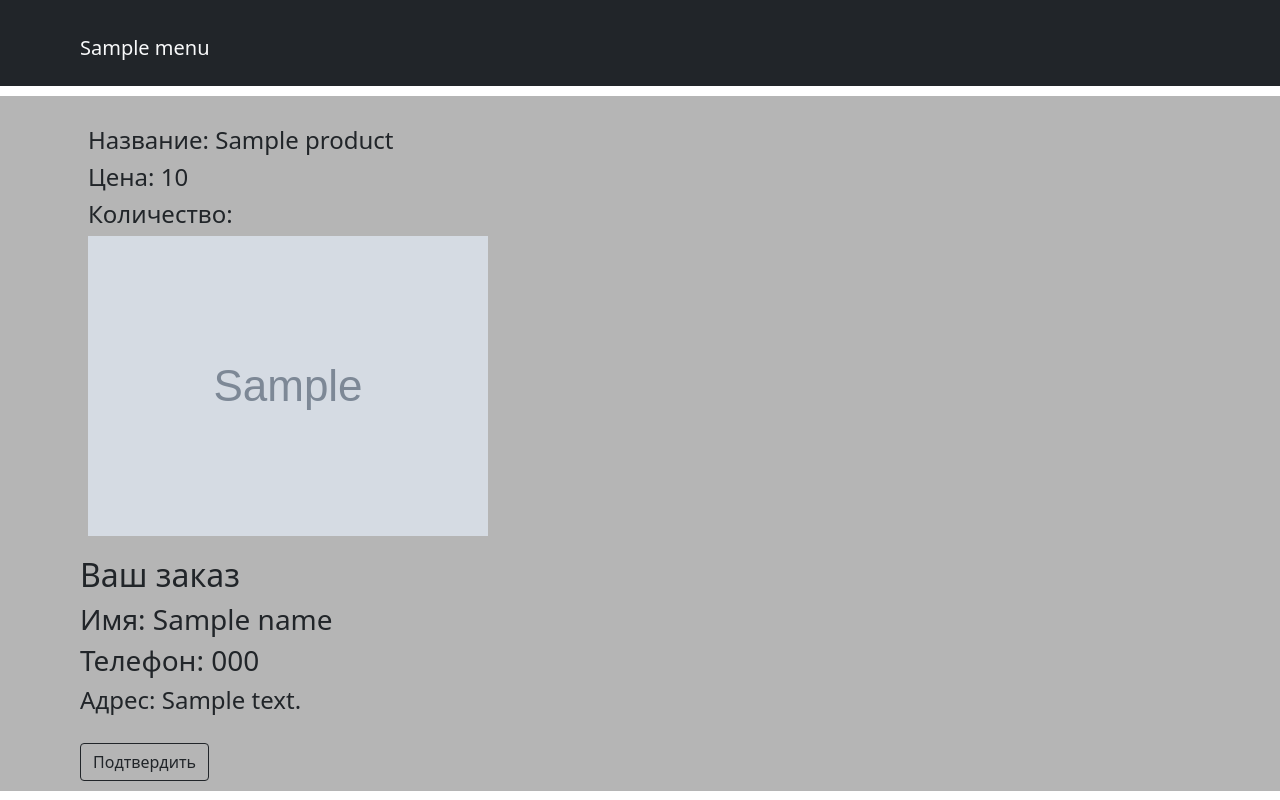
After one commit to stellspro/site_sushi, a Flask app: template templates/order.html in a window 1280 px wide. The commit adds this page. Run offline with Flask 2, Linux system fonts and the light colour scheme; tables that the repository leaves empty hold one stand-in row (values such as "Sample post"); the template is opened without the code that fills it: values that come from a table or form of the project are taken from there, most other values are stand-ins (such as "Sample title", 1, 10 or a date in 2020); grey boxes marked "Sample" are stand-in pictures; parts of the project's set-up code (start-up, migrations or seed data) failed here and were passed over.

Commit message:
add order page

```diff
--- /dev/null
+++ b/templates/order.html
@@ -0,0 +1,41 @@
+{% extends 'base.html' %}
+
+{% block title %}
+{{ title }}
+{% endblock %}
+
+{% block content %}
+
+
+
+<div class="container">
+    <div class="row align-items-start">
+        <div class="col-12" style="padding: 20px;">
+            {% for product in products %}
+
+            <h4>Название: {{ product.name }}</h4>
+            <h4>Цена: {{ product.price }}</h4>
+            <h4>Количество:</h4>
+
+            <img src="/static/img/{{ product.image }}" alt="">
+            <br>
+            {% endfor %}
+        </div>
+    </div>
+
+    <div class="row">
+        <div class="col-12">
+            <h2>Ваш заказ</h2>
+        </div>
+        <div class="col-4">
+            <div>
+                <h3>Имя: {{ name }}</h3>
+                <h3>Телефон: {{ phone }}</h3>
+                <h4>Адрес: {{ address }} </h4>
+            </div>
+            <input type="submit" class="btn btn-outline-dark" style="margin-top: 20px;" value="Подтвердить">
+        </div>
+    </div>
+
+</div>
+{% endblock %}
--- a/view.py
+++ b/view.py
@@ -2,8 +2,7 @@ from app import app, menu
 from flask import render_template, url_for, request, redirect, session
 from models import Product, Category
 
-
-list_product = []
+list_empty = []
 
 
 @app.route('/')
@@ -15,13 +14,17 @@ def index():
 @app.route('/pizza', methods=['POST', 'GET'])
 def show_pizza():
     if request.method == 'POST':
-        list_product.append(int(request.form['index']))
-        session['products'] = list_product
-        print(list_product)
-        # session['products'] = int(request.form['index'])
-        category = Category.query.filter(Category.id == 1).first()
-        pizzas = category.Products.all()
-        return render_template('pizza.html', title='Наши пиццы', pizzas=pizzas, menu=menu)
+        if 'products' not in session:
+            session['products'] = list_empty[:]
+        else:
+            list_product = session['products']
+            list_product.append(int(request.form['index']))
+            session['products'] = list_product
+            print(list_product)
+            # session['products'] = int(request.form['index'])
+            category = Category.query.filter(Category.id == 1).first()
+            pizzas = category.Products.all()
+            return render_template('pizza.html', title='Наши пиццы', pizzas=pizzas, menu=menu)
     category = Category.query.filter(Category.id == 1).first()
     pizzas = category.Products.all()
     return render_template('pizza.html', title='Наши пиццы', pizzas=pizzas, menu=menu)
@@ -30,9 +33,10 @@ def show_pizza():
 @app.route('/my_cart', methods=['POST', 'GET'])
 def my_cart():
     if request.method == 'POST':
+        list_product = session['products']
         delete_product = int(request.form['delete_product'])
+        session['products'] = list_product
         list_product.remove(delete_product)
-        session['products'] = list_product
         print(list_product)
         products_id = (session.get('products', []))
         products = Product.query.filter(Product.id.in_(products_id)).all()
@@ -40,3 +44,13 @@ def my_cart():
     products_id = (session.get('products', []))
     products = Product.query.filter(Product.id.in_(products_id)).all()
     return render_template('my_cart.html', title='Корзина', menu=menu, products=products)
+
+
+@app.route('/order_page', methods=['POST'])
+def checkout():
+    products_id = (session.get('products', []))
+    products = Product.query.filter(Product.id.in_(products_id)).all()
+    name = request.form['first_name']
+    phone = request.form['phone']
+    address = request.form['address']
+    return render_template('order.html', title='Корзина', menu=menu, products=products, name=name, phone=phone, address=address)
```
Also changed, not shown: templates/my_cart.html (+5 -5 lines), manage.py (added).
